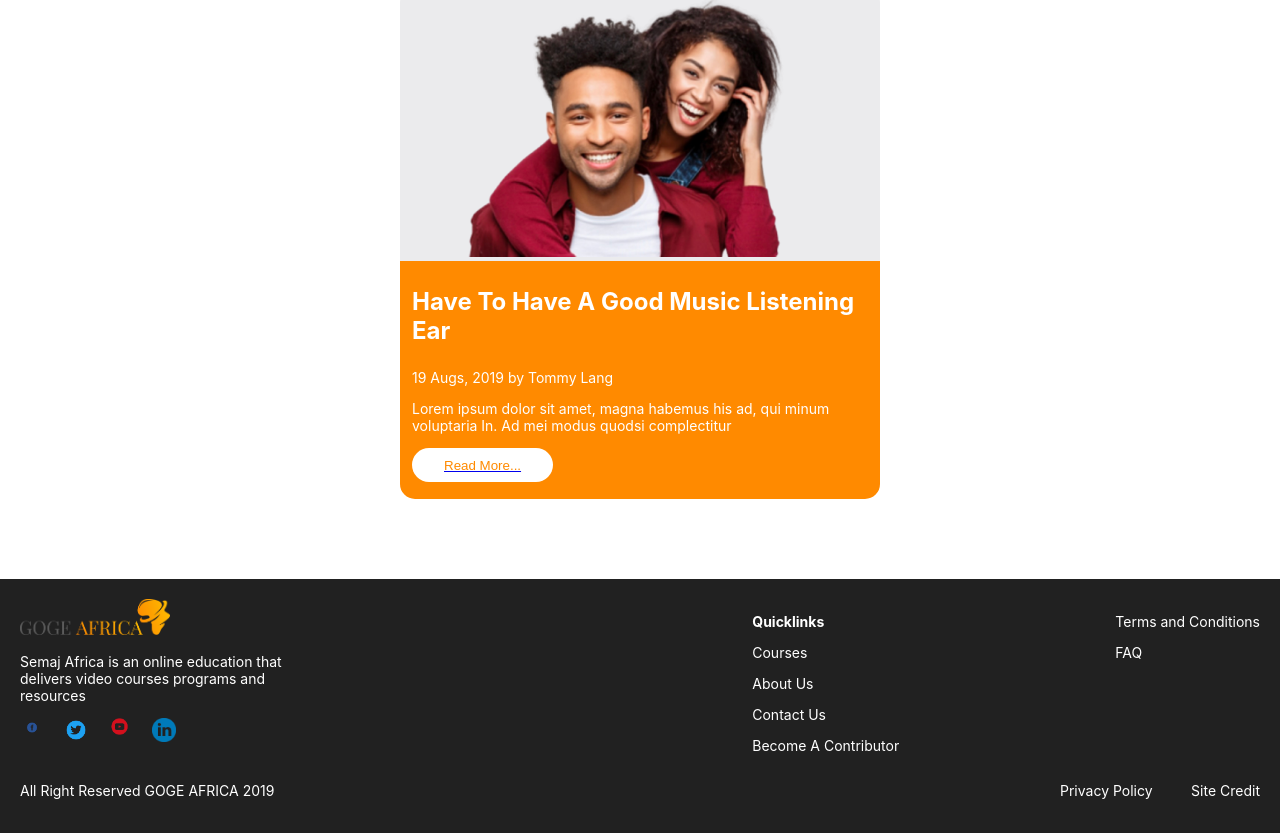
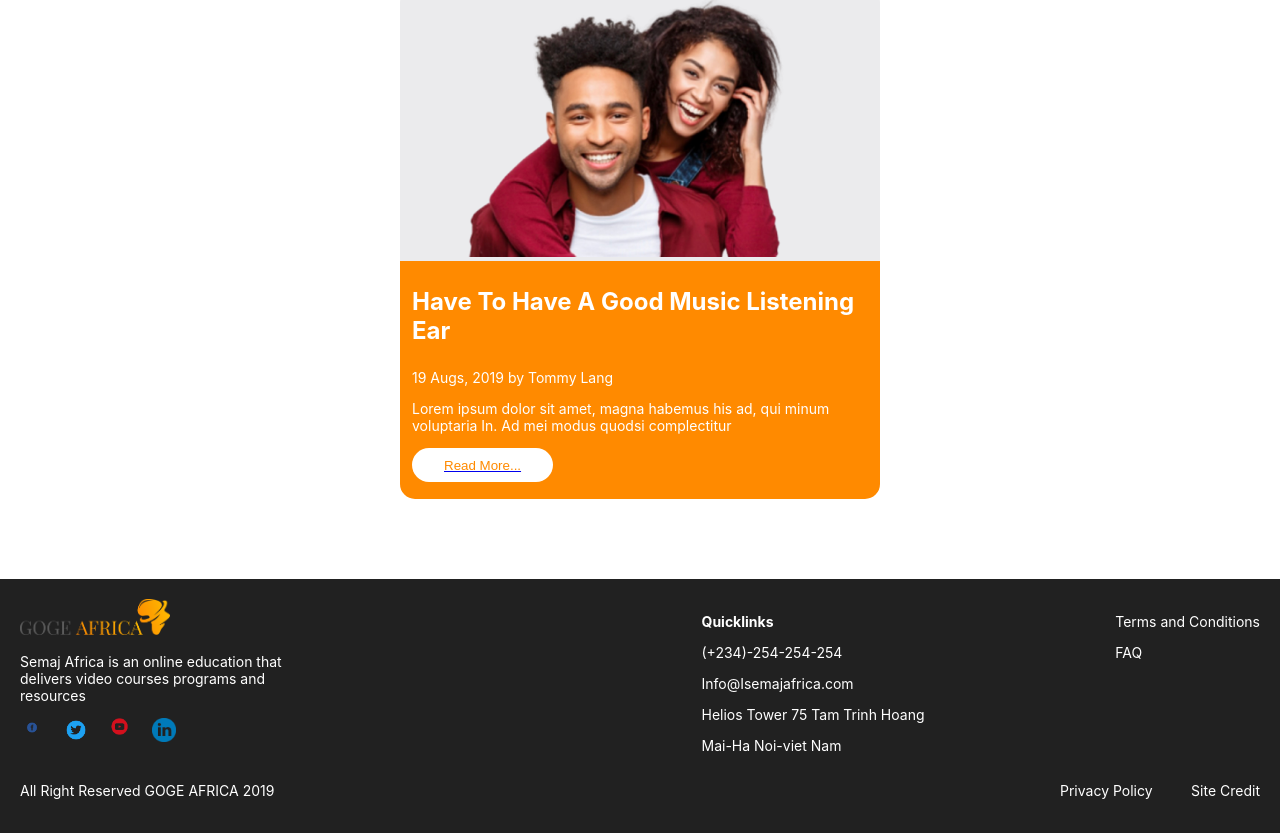
Before and after one commit to olatunde1998/Goge-Africa, a React (Create React App) app: page /blog in a window 1280 px wide. Shown: the part 1792-2625 px from the top of the page. Built offline with nearby package versions, Linux system fonts and the light colour scheme.

Commit message:
edited the content in each tag element- Typography tag element- in ContactUsList.jsx

```diff
--- a/src/components/footerComponents/ContactUsLists.jsx
+++ b/src/components/footerComponents/ContactUsLists.jsx
@@ -5,10 +5,12 @@ function ContactUsList() {
   return (
     <div>
       <Typography variant="footerHeading">Quicklinks</Typography>
-      <Typography variant="footerSmall">Courses</Typography>
-      <Typography variant="footerSmall">About Us</Typography>
-      <Typography variant="footerSmall">Contact Us</Typography>
-      <Typography variant="footerSmall">Become A Contributor</Typography>
+      <Typography variant="footerSmall">(+234)-254-254-254</Typography>
+      <Typography variant="footerSmall">Info@Isemajafrica.com</Typography>
+      <Typography variant="footerSmall">
+        Helios Tower 75 Tam Trinh Hoang
+      </Typography>
+      <Typography variant="footerSmall">Mai-Ha Noi-viet Nam</Typography>
     </div>
   );
 }
```
